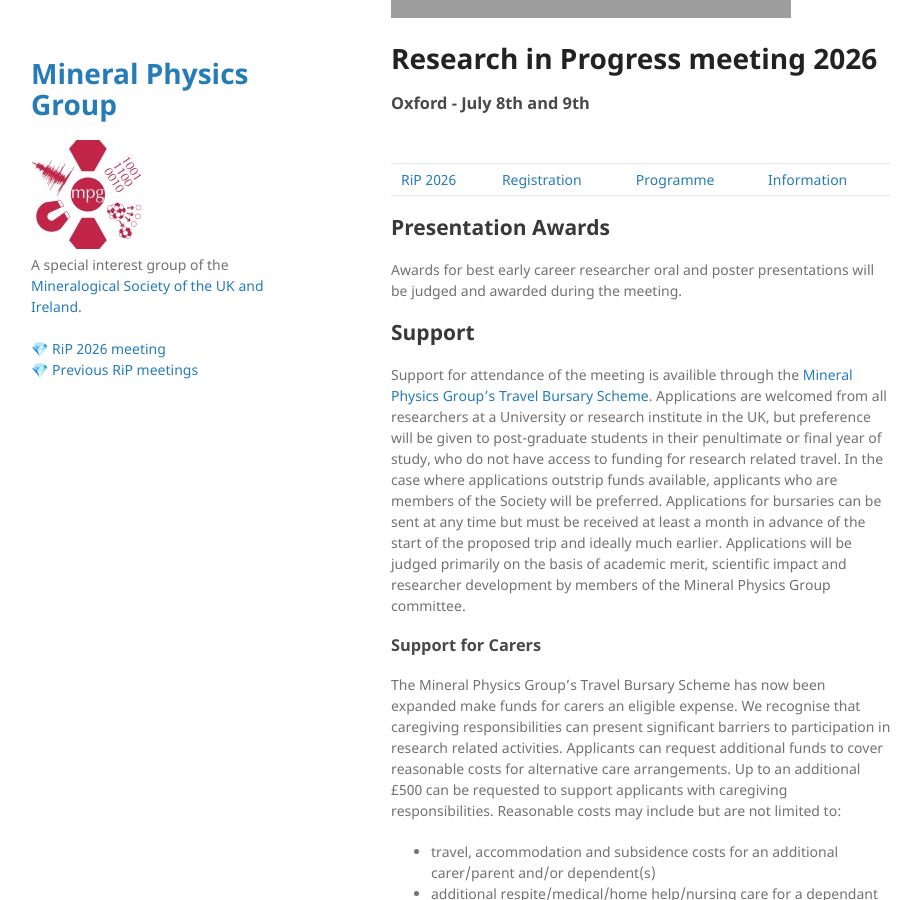
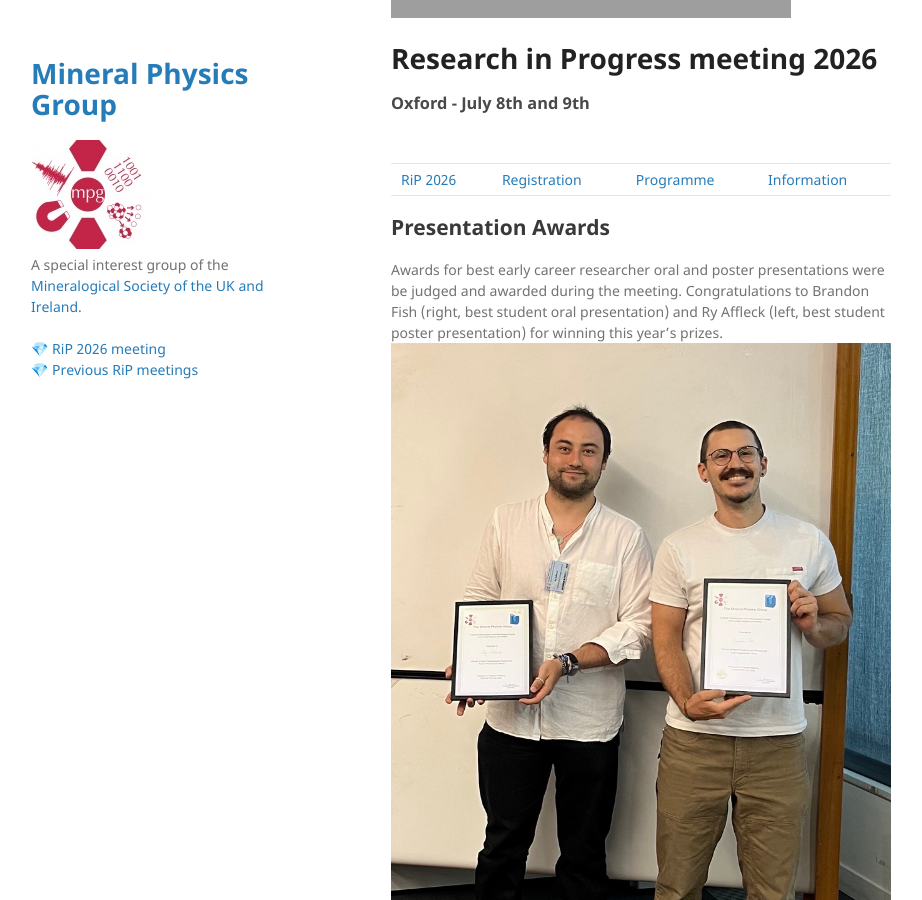
Before and after one commit to MinPhys/MinPhys.github.io, a Jekyll site: the page built from RiP_2026/RiP_2026-information.md, in a window 1280 px wide and 900 px high, scrolled down 340 px. Shown: the whole window, without its empty margins (179-1101 px from the left). Built offline with Jekyll 4.4.1, drawn with Linux system fonts in a browser that asks for light colours.

Commit message:
Update RiP_2026-information.md

```diff
--- a/RiP_2026/RiP_2026-information.md
+++ b/RiP_2026/RiP_2026-information.md
@@ -11,7 +11,9 @@
 
 ## Presentation Awards
 
-Awards for best early career researcher oral and poster presentations will be judged and awarded during the meeting.
+Awards for best early career researcher oral and poster presentations were be judged and awarded during the meeting.
+Congratulations to Brandon Fish (right, best student oral presentation) and Ry Affleck (left, best student poster presentation) for winning this year's prizes.
+![rip_awardees_2026](https://MinPhys.github.io/RiP_2026/assetts/rip_awardees_2026.jpeg)
 
 ## Support
 
```
